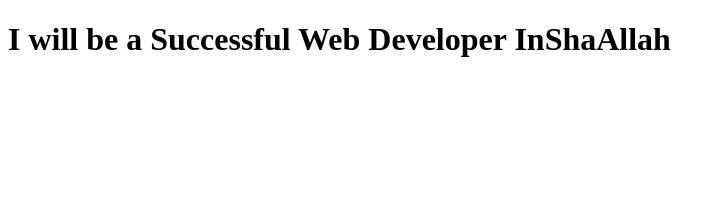
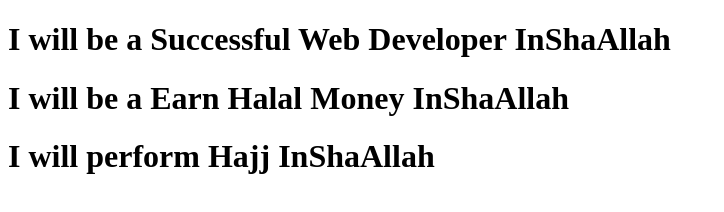
Before and after one commit to mehedihasanwd/milestone-1-module-3-day-3, a plain HTML site: page index.html in a window 1280 px wide. Shown: the whole page, without its empty margins (0-724 px from the left). Drawn offline with Linux system fonts and the light colour scheme.

Commit message:
added h1

```diff
--- a/index.html
+++ b/index.html
@@ -8,5 +8,7 @@
 </head>
 <body>
    <h1>I will be a Successful Web Developer InShaAllah</h1>
+   <h1>I will be a Earn Halal Money InShaAllah</h1>
+   <h1>I will perform Hajj InShaAllah</h1>
 </body>
 </html>
```
